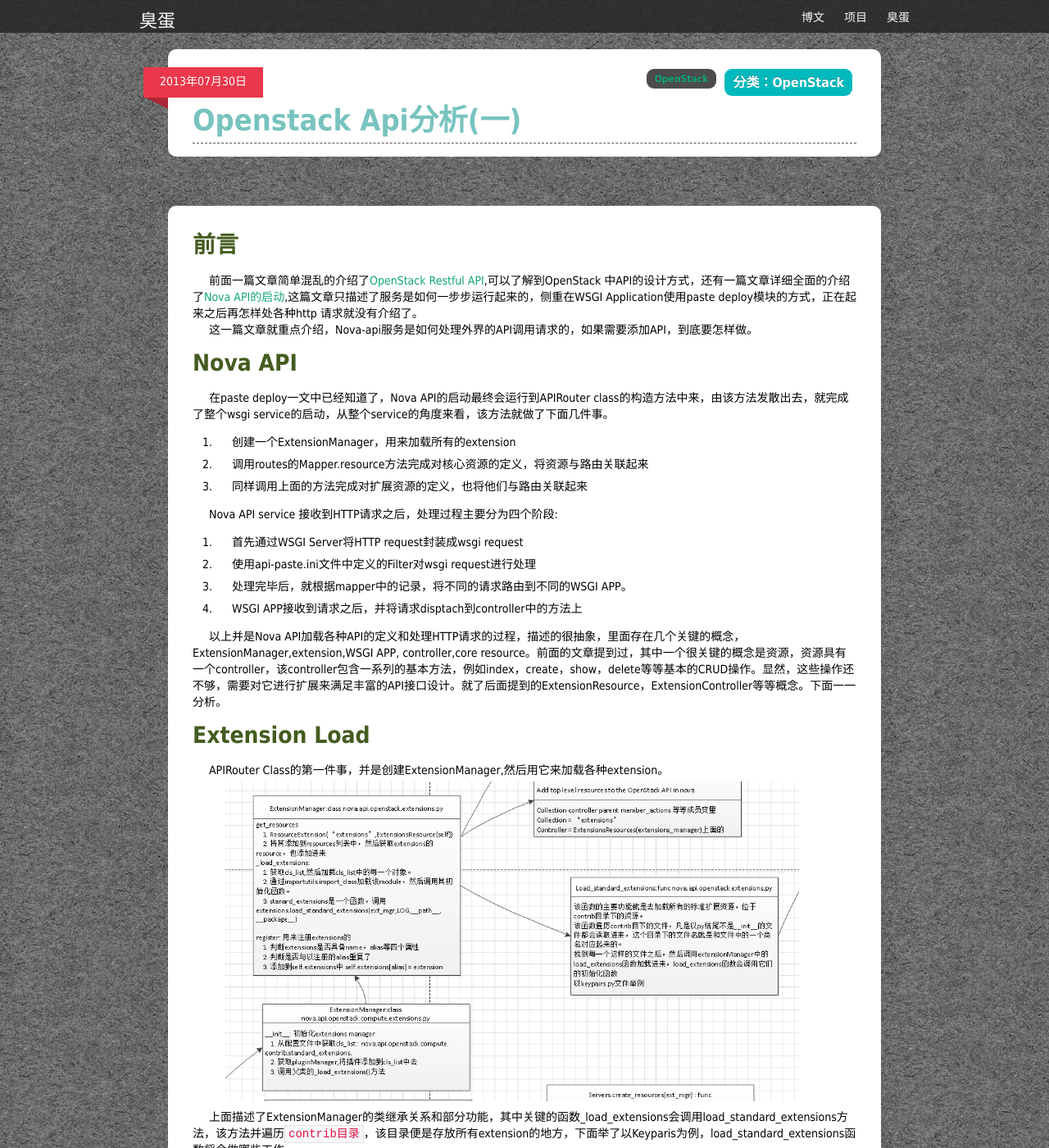
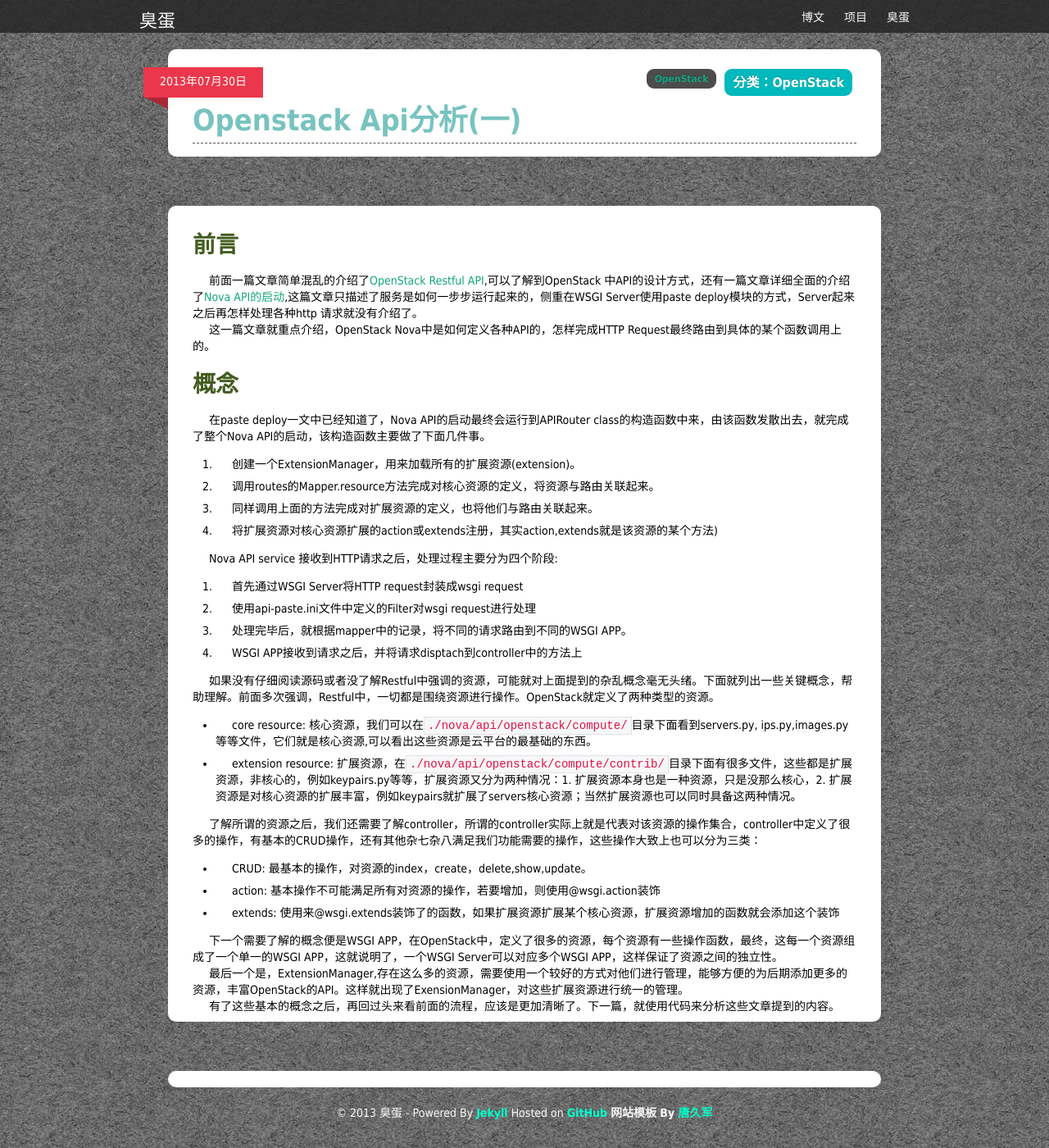
Before and after one commit to liuan/blog, a Jekyll site: the page built from _posts/2013-7-30-OpenStack-API分析(一).md, in a window 1280 px wide and 1400 px high. Shown: the whole window at 82% size. Built offline with Jekyll 4.4.1, drawn with Linux system fonts in a browser that asks for light colours; comment, search, counter and statistics services are not loaded; some of the changed text lies outside the part shown.

Commit message:
rethinking about openstack api

```diff
--- a/_posts/2013-7-30-OpenStack-API分析(一).md
+++ b/_posts/2013-7-30-OpenStack-API分析(一).md
@@ -6,20 +6,22 @@ tags: OpenStack
 
 ### 前言
 
-前面一篇文章简单混乱的介绍了[OpenStack Restful API](http://www.choudan.net/2013/07/28/OpenStack-Restful-API.html),可以了解到OpenStack 中API的设计方式，还有一篇文章详细全面的介绍了[Nova API的启动](http://www.choudan.net/2013/07/28/OpenStack-paste-deploy介绍.html),这篇文章只描述了服务是如何一步步运行起来的，侧重在WSGI Application使用paste deploy模块的方式，正在起来之后再怎样处各种http 请求就没有介绍了。
+前面一篇文章简单混乱的介绍了[OpenStack Restful API](http://www.choudan.net/2013/07/28/OpenStack-Restful-API.html),可以了解到OpenStack 中API的设计方式，还有一篇文章详细全面的介绍了[Nova API的启动](http://www.choudan.net/2013/07/28/OpenStack-paste-deploy介绍.html),这篇文章只描述了服务是如何一步步运行起来的，侧重在WSGI Server使用paste deploy模块的方式，Server起来之后再怎样处理各种http 请求就没有介绍了。
 
-这一篇文章就重点介绍，Nova-api服务是如何处理外界的API调用请求的，如果需要添加API，到底要怎样做。
+这一篇文章就重点介绍，OpenStack Nova中是如何定义各种API的，怎样完成HTTP Request最终路由到具体的某个函数调用上的。
 
 
-### Nova API
+### 概念
 
-在paste deploy一文中已经知道了，Nova API的启动最终会运行到APIRouter class的构造方法中来，由该方法发散出去，就完成了整个wsgi service的启动，从整个service的角度来看，该方法就做了下面几件事。
+在paste deploy一文中已经知道了，Nova API的启动最终会运行到APIRouter class的构造函数中来，由该函数发散出去，就完成了整个Nova API的启动，该构造函数主要做了下面几件事。
 
-1.  创建一个ExtensionManager，用来加载所有的extension
+1.  创建一个ExtensionManager，用来加载所有的扩展资源(extension)。
 
-2.  调用routes的Mapper.resource方法完成对核心资源的定义，将资源与路由关联起来
+2.  调用routes的Mapper.resource方法完成对核心资源的定义，将资源与路由关联起来。
 
-3.  同样调用上面的方法完成对扩展资源的定义，也将他们与路由关联起来
+3.  同样调用上面的方法完成对扩展资源的定义，也将他们与路由关联起来。
+
+4.  将扩展资源对核心资源扩展的action或extends注册，其实action,extends就是该资源的某个方法)
 
 
 Nova API service 接收到HTTP请求之后，处理过程主要分为四个阶段:
@@ -32,26 +34,22 @@ Nova API service 接收到HTTP请求之后，处理过程主要分为四个阶
 
 4. WSGI APP接收到请求之后，并将请求disptach到controller中的方法上
 
-以上并是Nova API加载各种API的定义和处理HTTP请求的过程，描述的很抽象，里面存在几个关键的概念，ExtensionManager,extension,WSGI APP, controller,core resource。前面的文章提到过，其中一个很关键的概念是资源，资源具有一个controller，该controller包含一系列的基本方法，例如index，create，show，delete等等基本的CRUD操作。显然，这些操作还不够，需要对它进行扩展来满足丰富的API接口设计。就了后面提到的ExtensionResource，ExtensionController等等概念。下面一一分析。
+如果没有仔细阅读源码或者没了解Restful中强调的资源，可能就对上面提到的杂乱概念毫无头绪。下面就列出一些关键概念，帮助理解。前面多次强调，Restful中，一切都是围绕资源进行操作。OpenStack就定义了两种类型的资源。
 
-### Extension Load
+*  core resource: 核心资源，我们可以在`./nova/api/openstack/compute/`目录下面看到servers.py, ips.py,images.py等等文件，它们就是核心资源,可以看出这些资源是云平台的最基础的东西。
 
-APIRouter Class的第一件事，并是创建ExtensionManager,然后用它来加载各种extension。
+*  extension resource: 扩展资源，在`./nova/api/openstack/compute/contrib/`目录下面有很多文件，这些都是扩展资源，非核心的，例如keypairs.py等等，扩展资源又分为两种情况：1. 扩展资源本身也是一种资源，只是没那么核心，2. 扩展资源是对核心资源的扩展丰富，例如keypairs就扩展了servers核心资源；当然扩展资源也可以同时具备这两种情况。
 
-<img src="/assets/img/openstack_novaapi_extensions01.png" width="700px"/>
+了解所谓的资源之后，我们还需要了解controller，所谓的controller实际上就是代表对该资源的操作集合，controller中定义了很多的操作，有基本的CRUD操作，还有其他杂七杂八满足我们功能需要的操作，这些操作大致上也可以分为三类：
 
-上面描述了ExtensionManager的类继承关系和部分功能，其中关键的函数_load_extensions会调用load_standard_extensions方法，该方法并遍历`contrib目录`，该目录便是存放所有extension的地方，下面举了以Keyparis为例，load_standard_extensions函数将会做哪些工作。
+*  CRUD: 最基本的操作，对资源的index，create，delete,show,update。
 
-<img src="/assets/img/openstack_novaapi_extensions02.png" width="700px"/>
+*  action: 基本操作不可能满足所有对资源的操作，若要增加，则使用@wsgi.action装饰
 
-最终load_standard_extensions将contrib目录下的所有extension注册到ExtensionManager中，并且是使用的extension的alias(http request中使用到，必须保证它的唯一性，则样就可以根据http请求，知道是查找哪个extension的controller)。上面这张图也告诉我们如果要实现自己定义的extension就必须定义四个变量name,alias，namespace,updated，并且按情况是决定是否需要冲在get_resource和get_controller_extensions函数，如果需要定义新的Restful资源，这我们需要实现get_resource函数，如果要扩展一个存在的Restful资源的controller,我们需要实现get_controller_exntension函数。例如，Keypairs重新定义了新的keypairs资源，也扩展了servers的controller，所以重新实现了这两个函数。
+*  extends: 使用来@wsgi.extends装饰了的函数，如果扩展资源扩展某个核心资源，扩展资源增加的函数就会添加这个装饰
 
-第二三步均是mapper.resource，第一次是core resource的定义，第二次是extension的定义。
+下一个需要了解的概念便是WSGI APP，在OpenStack中，定义了很多的资源，每个资源有一些操作函数，最终，这每一个资源组成了一个单一的WSGI APP，这就说明了，一个WSGI Server可以对应多个WSGI APP，这样保证了资源之间的独立性。
 
-<img src="/assets/img/openstack_novaapi_extensions03.png" width="700px"/>
+最后一个是，ExtensionManager,存在这么多的资源，需要使用一个较好的方式对他们进行管理，能够方便的为后期添加更多的资源，丰富OpenStack的API。这样就出现了ExensionManager，对这些扩展资源进行统一的管理。
 
-此处使用的就像前面文中提到的Rails routes中的用法。
-
-<img src="/assets/img/openstack_novaapi_extensions04.png" width="700px"/>
-
-### Handle HTTP Request
+有了这些基本的概念之后，再回过头来看前面的流程，应该是更加清晰了。下一篇，就使用代码来分析这些文章提到的内容。
```
Also changed, not shown: _posts/2013-7-31-OpenStack-API分析(二).md (added, +44 -0 lines).
